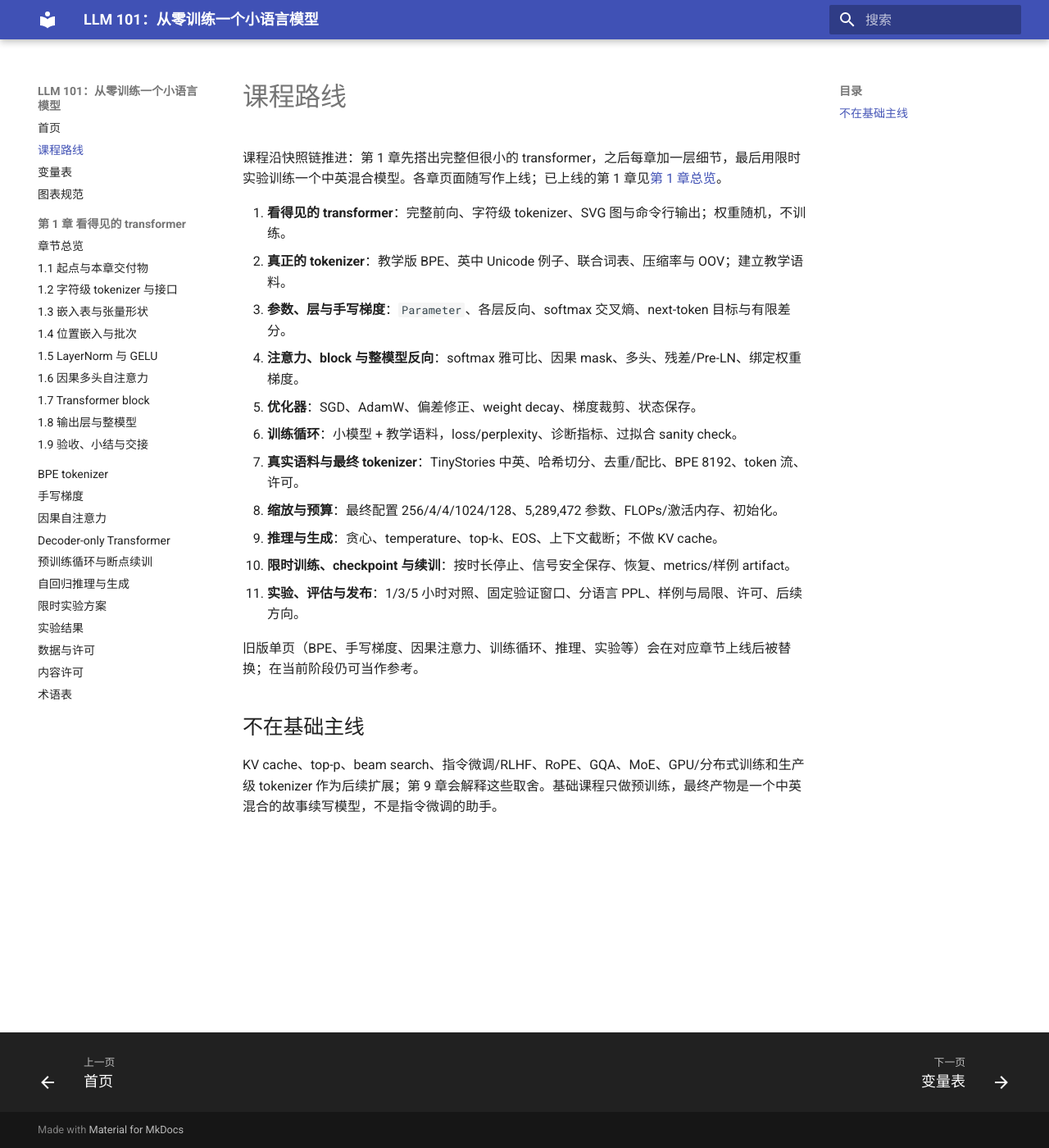
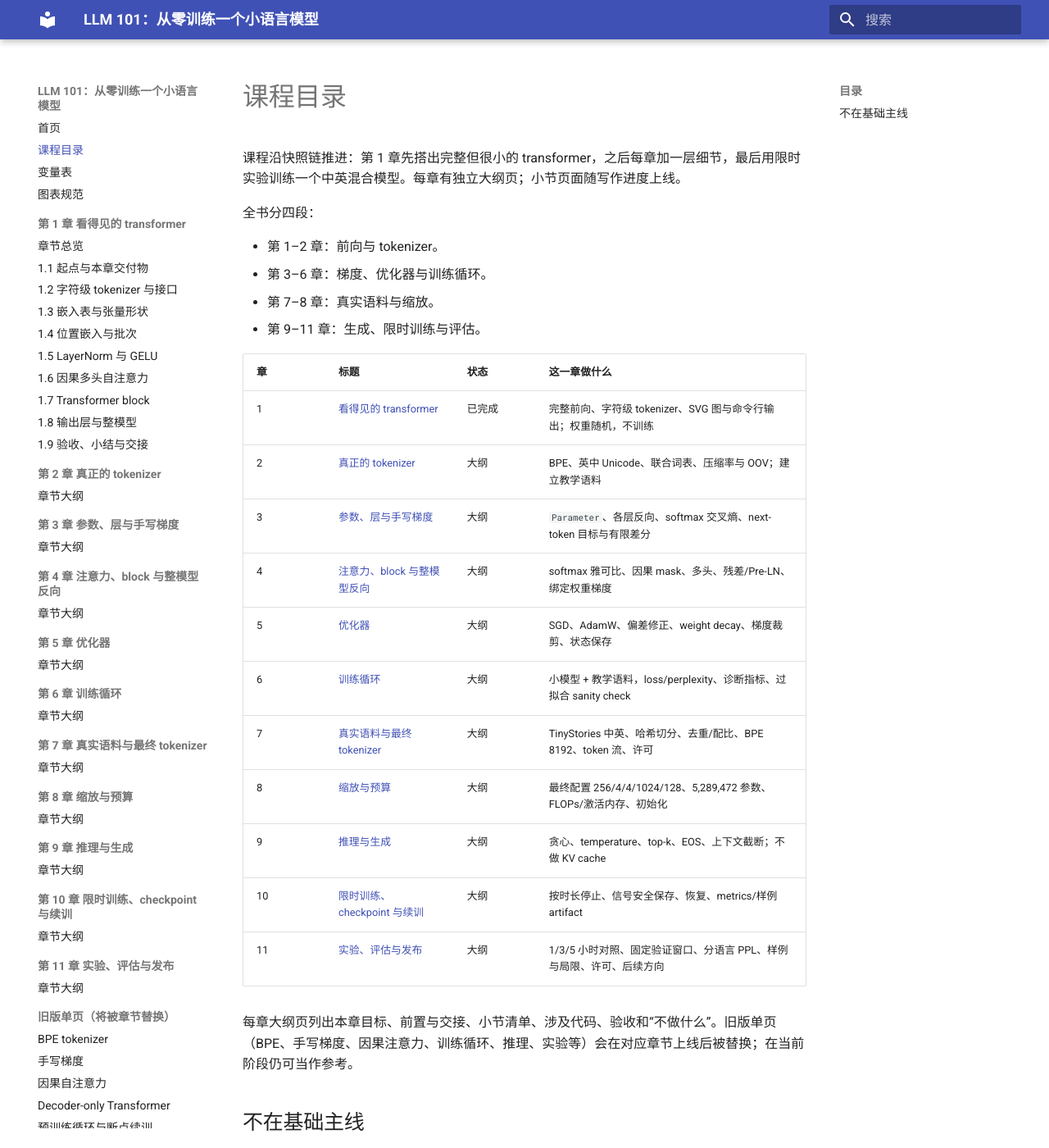
Before and after one commit to tigersoldier/llm-101, an MkDocs documentation site: the page built from docs/course/roadmap.md, in a window 1280 px wide and 1400 px high. Shown: the whole window at 82% size. Built offline with MkDocs 1.6.1 and Material for MkDocs 9.7.7, drawn with Linux system fonts in a browser that asks for light colours.

Commit message:
Add chapter outlines and rewrite course table of contents

```diff
--- a/docs/course/roadmap.md
+++ b/docs/course/roadmap.md
@@ -1,20 +1,29 @@
-# 课程路线
+# 课程目录
 
-课程沿快照链推进：第 1 章先搭出完整但很小的 transformer，之后每章加一层细节，最后用限时实验训练一个中英混合模型。各章页面随写作上线；已上线的第 1 章见[第 1 章总览](ch01/index.md)。
+课程沿快照链推进：第 1 章先搭出完整但很小的 transformer，之后每章加一层细节，最后用限时实验训练一个中英混合模型。每章有独立大纲页；小节页面随写作进度上线。
 
-1. **看得见的 transformer**：完整前向、字符级 tokenizer、SVG 图与命令行输出；权重随机，不训练。
-2. **真正的 tokenizer**：教学版 BPE、英中 Unicode 例子、联合词表、压缩率与 OOV；建立教学语料。
-3. **参数、层与手写梯度**：`Parameter`、各层反向、softmax 交叉熵、next-token 目标与有限差分。
-4. **注意力、block 与整模型反向**：softmax 雅可比、因果 mask、多头、残差/Pre-LN、绑定权重梯度。
-5. **优化器**：SGD、AdamW、偏差修正、weight decay、梯度裁剪、状态保存。
-6. **训练循环**：小模型 + 教学语料，loss/perplexity、诊断指标、过拟合 sanity check。
-7. **真实语料与最终 tokenizer**：TinyStories 中英、哈希切分、去重/配比、BPE 8192、token 流、许可。
-8. **缩放与预算**：最终配置 256/4/4/1024/128、5,289,472 参数、FLOPs/激活内存、初始化。
-9. **推理与生成**：贪心、temperature、top-k、EOS、上下文截断；不做 KV cache。
-10. **限时训练、checkpoint 与续训**：按时长停止、信号安全保存、恢复、metrics/样例 artifact。
-11. **实验、评估与发布**：1/3/5 小时对照、固定验证窗口、分语言 PPL、样例与局限、许可、后续方向。
+全书分四段：
 
-旧版单页（BPE、手写梯度、因果注意力、训练循环、推理、实验等）会在对应章节上线后被替换；在当前阶段仍可当作参考。
+- 第 1–2 章：前向与 tokenizer。
+- 第 3–6 章：梯度、优化器与训练循环。
+- 第 7–8 章：真实语料与缩放。
+- 第 9–11 章：生成、限时训练与评估。
+
+|章|标题|状态|这一章做什么|
+|---|---|---|---|
+|1|[看得见的 transformer](ch01/index.md)|已完成|完整前向、字符级 tokenizer、SVG 图与命令行输出；权重随机，不训练|
+|2|[真正的 tokenizer](ch02/index.md)|大纲|BPE、英中 Unicode、联合词表、压缩率与 OOV；建立教学语料|
+|3|[参数、层与手写梯度](ch03/index.md)|大纲|`Parameter`、各层反向、softmax 交叉熵、next-token 目标与有限差分|
+|4|[注意力、block 与整模型反向](ch04/index.md)|大纲|softmax 雅可比、因果 mask、多头、残差/Pre-LN、绑定权重梯度|
+|5|[优化器](ch05/index.md)|大纲|SGD、AdamW、偏差修正、weight decay、梯度裁剪、状态保存|
+|6|[训练循环](ch06/index.md)|大纲|小模型 + 教学语料，loss/perplexity、诊断指标、过拟合 sanity check|
+|7|[真实语料与最终 tokenizer](ch07/index.md)|大纲|TinyStories 中英、哈希切分、去重/配比、BPE 8192、token 流、许可|
+|8|[缩放与预算](ch08/index.md)|大纲|最终配置 256/4/4/1024/128、5,289,472 参数、FLOPs/激活内存、初始化|
+|9|[推理与生成](ch09/index.md)|大纲|贪心、temperature、top-k、EOS、上下文截断；不做 KV cache|
+|10|[限时训练、checkpoint 与续训](ch10/index.md)|大纲|按时长停止、信号安全保存、恢复、metrics/样例 artifact|
+|11|[实验、评估与发布](ch11/index.md)|大纲|1/3/5 小时对照、固定验证窗口、分语言 PPL、样例与局限、许可、后续方向|
+
+每章大纲页列出本章目标、前置与交接、小节清单、涉及代码、验收和“不做什么”。旧版单页（BPE、手写梯度、因果注意力、训练循环、推理、实验等）会在对应章节上线后被替换；在当前阶段仍可当作参考。
 
 ## 不在基础主线
 
--- a/mkdocs.yml
+++ b/mkdocs.yml
@@ -34,7 +34,7 @@ extra_javascript:
 
 nav:
   - 首页: index.md
-  - 课程路线: course/roadmap.md
+  - 课程目录: course/roadmap.md
   - 变量表: variables.md
   - 图表规范: figures.md
   - 第 1 章 看得见的 transformer:
@@ -48,14 +48,35 @@ nav:
       - 1.7 Transformer block: course/ch01/1.7.md
       - 1.8 输出层与整模型: course/ch01/1.8.md
       - 1.9 验收、小结与交接: course/ch01/1.9.md
-  - BPE tokenizer: course/bpe.md
-  - 手写梯度: course/manual-gradients.md
-  - 因果自注意力: course/causal-attention.md
-  - Decoder-only Transformer: course/transformer-model.md
-  - 预训练循环与断点续训: course/training-loop.md
-  - 自回归推理与生成: course/inference.md
-  - 限时实验方案: course/experiment-protocol.md
-  - 实验结果: course/results.md
+  - 第 2 章 真正的 tokenizer:
+      - 章节大纲: course/ch02/index.md
+  - 第 3 章 参数、层与手写梯度:
+      - 章节大纲: course/ch03/index.md
+  - 第 4 章 注意力、block 与整模型反向:
+      - 章节大纲: course/ch04/index.md
+  - 第 5 章 优化器:
+      - 章节大纲: course/ch05/index.md
+  - 第 6 章 训练循环:
+      - 章节大纲: course/ch06/index.md
+  - 第 7 章 真实语料与最终 tokenizer:
+      - 章节大纲: course/ch07/index.md
+  - 第 8 章 缩放与预算:
+      - 章节大纲: course/ch08/index.md
+  - 第 9 章 推理与生成:
+      - 章节大纲: course/ch09/index.md
+  - 第 10 章 限时训练、checkpoint 与续训:
+      - 章节大纲: course/ch10/index.md
+  - 第 11 章 实验、评估与发布:
+      - 章节大纲: course/ch11/index.md
+  - 旧版单页（将被章节替换）:
+      - BPE tokenizer: course/bpe.md
+      - 手写梯度: course/manual-gradients.md
+      - 因果自注意力: course/causal-attention.md
+      - Decoder-only Transformer: course/transformer-model.md
+      - 预训练循环与断点续训: course/training-loop.md
+      - 自回归推理与生成: course/inference.md
+      - 限时实验方案: course/experiment-protocol.md
+      - 实验结果: course/results.md
   - 数据与许可: datasets.md
   - 内容许可: content-license.md
   - 术语表: glossary.md
```
Also changed, not shown: PLAN.md (+2 -0 lines), docs/course/ch01/index.md (+27 -8 lines), docs/course/ch02/index.md (added, +61 -0 lines), docs/course/ch03/index.md (added, +64 -0 lines), docs/course/ch04/index.md (added, +62 -0 lines), docs/course/ch05/index.md (added, +59 -0 lines), docs/course/ch06/index.md (added, +61 -0 lines), docs/course/ch07/index.md (added, +64 -0 lines), docs/course/ch08/index.md (added, +62 -0 lines), docs/course/ch09/index.md (added, +62 -0 lines), docs/course/ch10/index.md (added, +62 -0 lines), docs/course/ch11/index.md (added, +62 -0 lines), docs/index.md (+1 -1 lines).
